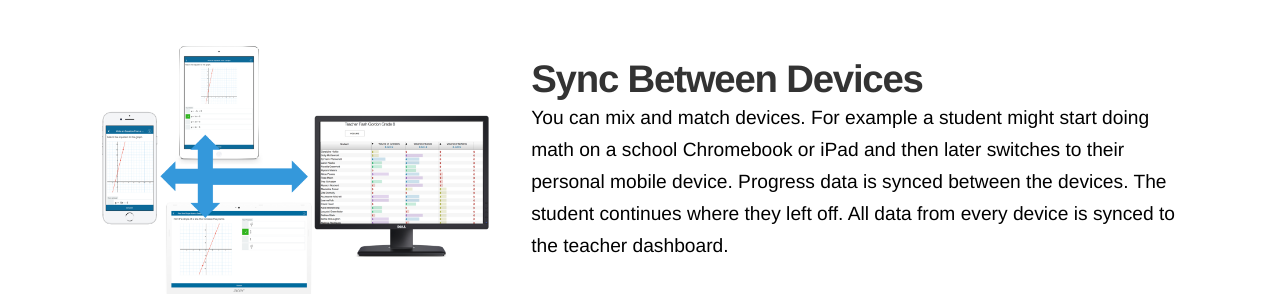
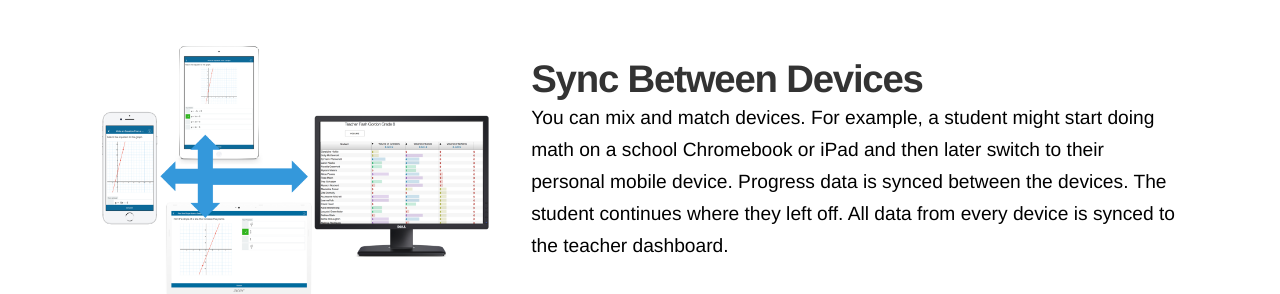
Before and after one commit to ardor-education/ardor-education.github.io, a Jekyll site: the page built from learn.md, in a window 1280 px wide and 900 px high, scrolled down 725 px. Shown: the part 153-447 px from the top of the window. Built offline with Jekyll 4.4.1, drawn with Linux system fonts in a browser that asks for light colours; some web fonts are replaced.

Commit message:
fix minor grammar changes

```diff
--- a/learn.md
+++ b/learn.md
@@ -67,8 +67,8 @@ permalink: /learn/
         <div class="learn-explainer">
           <h2 class="prod-title">Sync Between Devices</h2>
           <p>
-            You can mix and match devices. For example a
-            student might start doing math on a school Chromebook or iPad and then later switches to their personal mobile device. Progress data is synced between the devices. The student continues where they left off. All data from every device is synced to the teacher dashboard.
+            You can mix and match devices. For example, a
+            student might start doing math on a school Chromebook or iPad and then later switch to their personal mobile device. Progress data is synced between the devices. The student continues where they left off. All data from every device is synced to the teacher dashboard.
           </p>
         </div>
       </div>
@@ -83,8 +83,8 @@ permalink: /learn/
           <p>
             <strong>Differentiation</strong> is the process of ensuring that what a student learns, and how the student demonstrates what he or she has learned is a match for that student's readiness level. There are
             <a href="https://www.youtube.com/watch?v=A50e6E5bvLM&t=2s">
-              four ways to differentiate
-            </a>:
+              four ways to differentiate:
+            </a>
           </p>
           <p>
             <ol class="list">
```
Also changed, not shown: other parts of learn.md (+3 -3 lines).
